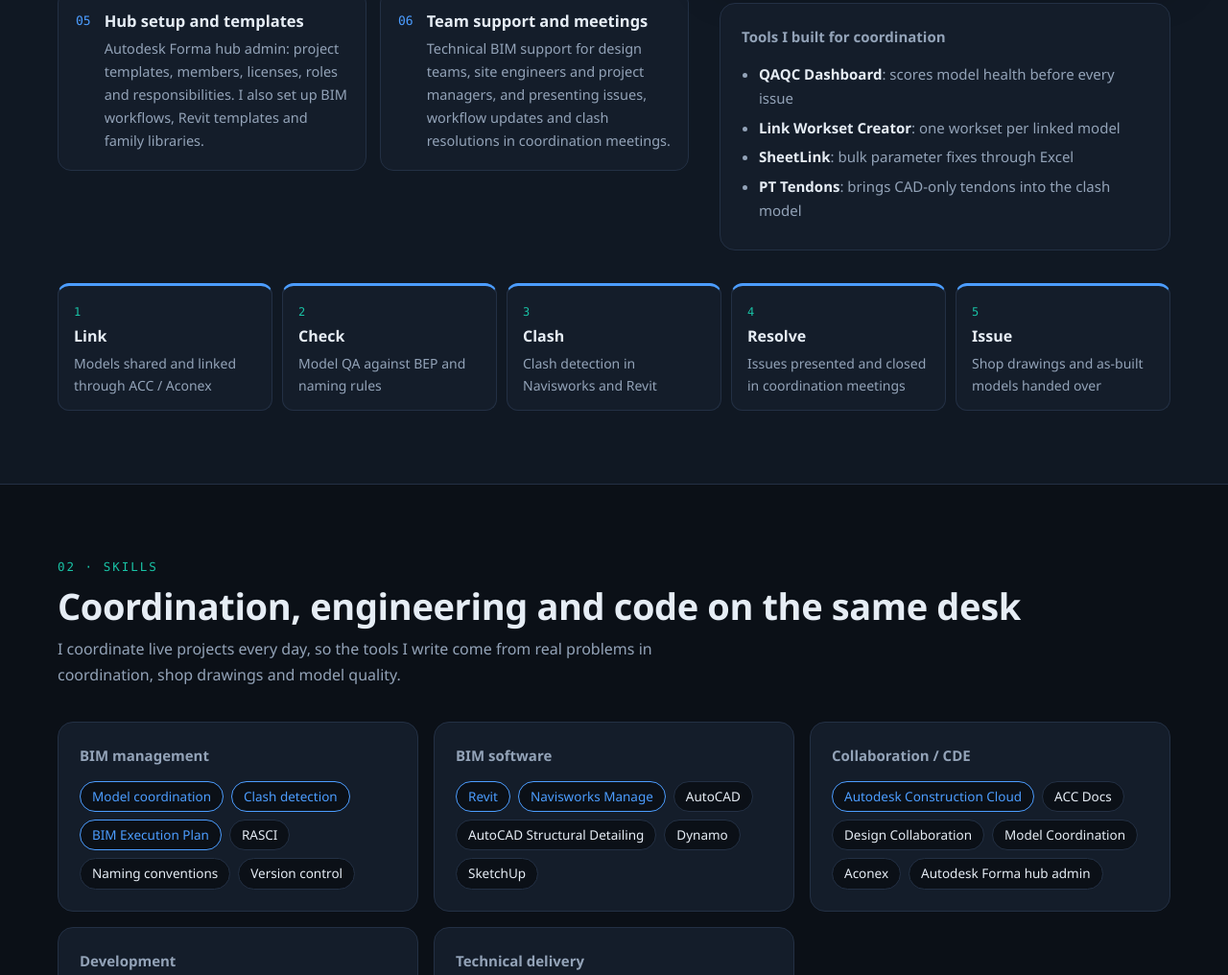
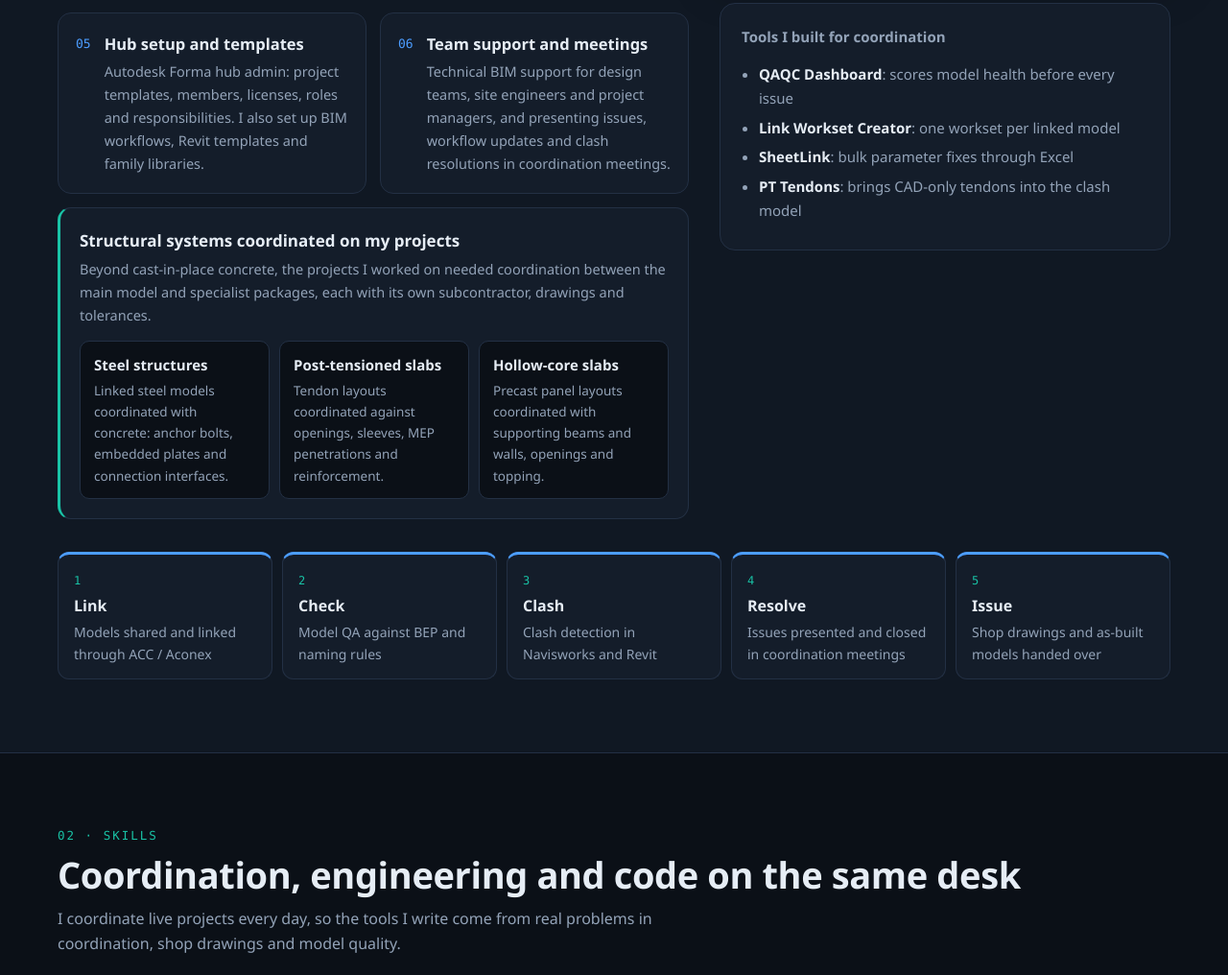
Before and after one commit to monasr26/portfolio, a plain HTML site: page index.html in a window 1280 px wide. Shown: the part 1501-2517 px from the top of the page at 96% size. Drawn offline with Linux system fonts and the light colour scheme.

Commit message:
Add steel, post-tension and hollow-core coordination
Co-Authored-By: Claude Fable 5.2 <noreply@anthropic.com>

```diff
--- a/index.html
+++ b/index.html
@@ -115,6 +115,13 @@ h3 { margin: 0 0 6px; font-size: 19px; }
 .duty .n { color: var(--accent); font-size: 13px; padding-top: 3px; }
 .duty h3 { font-size: 16.5px; margin: 0 0 4px; }
 .duty p { margin: 0; color: var(--muted); font-size: 14.5px; }
+.systems { margin-top: 14px; background: var(--card); border: 1px solid var(--line); border-left: 3px solid var(--accent-2); border-radius: 14px; padding: 20px; }
+.systems h3 { font-size: 17px; margin: 0 0 4px; }
+.systems p { margin: 0 0 14px; color: var(--muted); font-size: 14.5px; }
+.sys-grid { display: grid; grid-template-columns: repeat(3, minmax(0, 1fr)); gap: 10px; }
+@media (max-width: 620px) { .sys-grid { grid-template-columns: 1fr; } }
+.sys { border: 1px solid var(--line); border-radius: 10px; padding: 12px 14px; background: var(--bg); color: var(--muted); font-size: 13.5px; }
+.sys b { display: block; color: var(--text); font-size: 15px; margin-bottom: 3px; }
 .cap-line { color: var(--muted); font-size: 12px; margin-top: 8px; }
 .flow { display: grid; grid-template-columns: repeat(5, minmax(0, 1fr)); gap: 10px; margin-top: 34px; }
 @media (max-width: 860px) { .flow { grid-template-columns: 1fr; } }
@@ -273,12 +280,21 @@ footer { padding: 26px 0; color: var(--muted); font-size: 13px; text-align: cent
     <div class="coord">
       <div class="coord-main">
         <div class="duties">
-          <div class="duty"><div class="n mono">01</div><div><h3>Multidisciplinary coordination</h3><p>Coordinate architecture, structure and MEP models and lead clash detection in Navisworks and Revit, so spatial conflicts are resolved before construction.</p></div></div>
+          <div class="duty"><div class="n mono">01</div><div><h3>Multidisciplinary coordination</h3><p>Coordinate architecture, structure and MEP models, including steel, post-tension and hollow-core packages, and lead clash detection in Navisworks and Revit so conflicts are resolved before construction.</p></div></div>
           <div class="duty"><div class="n mono">02</div><div><h3>CDE administration</h3><p>Administer Aconex and every ACC module (Docs, Design Collaboration, Model Coordination): file sharing, model linking and version control across all stakeholders.</p></div></div>
           <div class="duty"><div class="n mono">03</div><div><h3>Standards and compliance</h3><p>Check every model and shop drawing against the project BIM Execution Plan, RASCI matrix and naming conventions before it is issued.</p></div></div>
           <div class="duty"><div class="n mono">04</div><div><h3>As-built and LOD 500 handover</h3><p>On AMAALA I reviewed and coordinated the as-built and LOD 500 model handover: finding model issues and correcting families until the models were accepted.</p></div></div>
           <div class="duty"><div class="n mono">05</div><div><h3>Hub setup and templates</h3><p>Autodesk Forma hub admin: project templates, members, licenses, roles and responsibilities. I also set up BIM workflows, Revit templates and family libraries.</p></div></div>
           <div class="duty"><div class="n mono">06</div><div><h3>Team support and meetings</h3><p>Technical BIM support for design teams, site engineers and project managers, and presenting issues, workflow updates and clash resolutions in coordination meetings.</p></div></div>
+        </div>
+        <div class="systems">
+          <h3>Structural systems coordinated on my projects</h3>
+          <p>Beyond cast-in-place concrete, the projects I worked on needed coordination between the main model and specialist packages, each with its own subcontractor, drawings and tolerances.</p>
+          <div class="sys-grid">
+            <div class="sys"><b>Steel structures</b>Linked steel models coordinated with concrete: anchor bolts, embedded plates and connection interfaces.</div>
+            <div class="sys"><b>Post-tensioned slabs</b>Tendon layouts coordinated against openings, sleeves, MEP penetrations and reinforcement.</div>
+            <div class="sys"><b>Hollow-core slabs</b>Precast panel layouts coordinated with supporting beams and walls, openings and topping.</div>
+          </div>
         </div>
       </div>
       <aside class="coord-side">
@@ -317,6 +333,7 @@ footer { padding: 26px 0; color: var(--muted); font-size: 13px; text-align: cent
         <div class="chips">
           <span class="chip hot">Model coordination</span><span class="chip hot">Clash detection</span><span class="chip hot">BIM Execution Plan</span>
           <span class="chip">RASCI</span><span class="chip">Naming conventions</span><span class="chip">Version control</span>
+          <span class="chip">Steel coordination</span><span class="chip">Post-tension coordination</span><span class="chip">Hollow-core slabs</span>
         </div>
       </div>
       <div class="panel">
```
